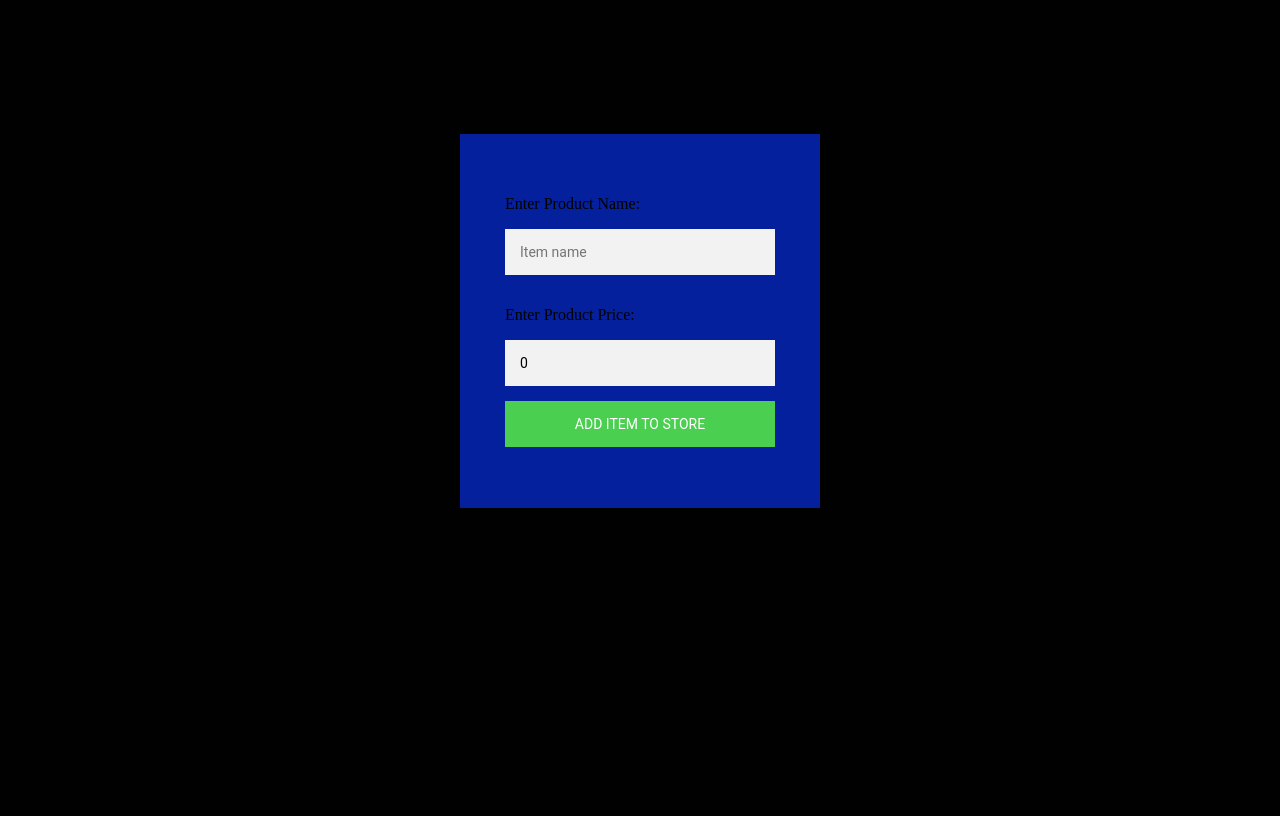
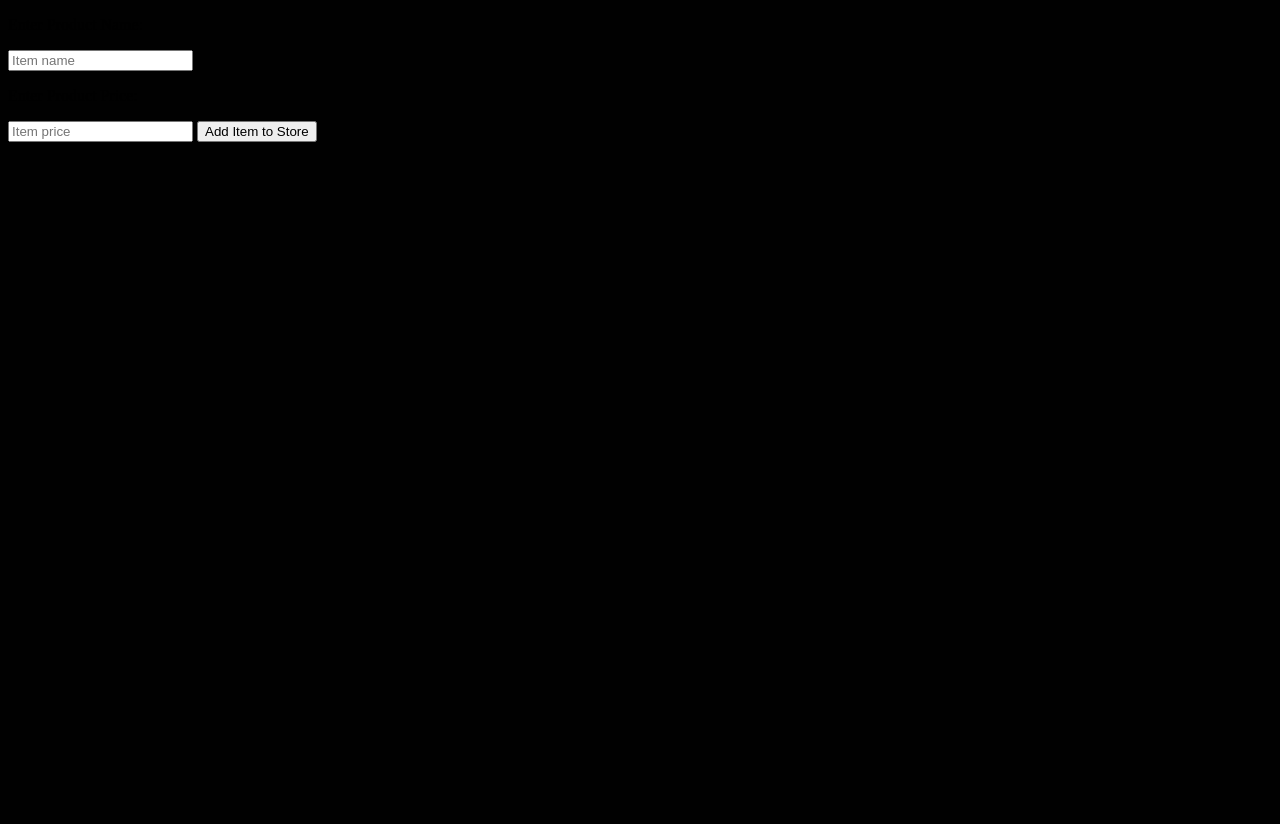
Before and after one commit to CKStudios2018/lvlBot, a website: page docs/shop/sell/index.html in a window 1280 px wide. Drawn offline with Linux system fonts and the light colour scheme.

Commit message:
Finally finished sorting the damn thing
goddamn these errors

```diff
--- a/docs/shop/sell/index.html
+++ b/docs/shop/sell/index.html
@@ -7,18 +7,12 @@
     <link rel="stylesheet" href="style.css">
 </head>
 <body>
-    <div class="sell-page">
-    <div class="form">
-        <form class="sell-form">
-            <p>Enter Product Name:</p>
-            <input type="text" id="itemToSell" placeholder="Item name"/>
-            <p>Enter Product Price:</p>
-            <input type="number" id="priceToSell" placeholder="Item price" value="0"/>
-            <button onclick="sendMessage()">Add Item to Store</button>
-            <p id="errorCatch"></p>
-        </form>
-    </div>
-    </div>
+  <p>Enter Product Name:</p>
+  <input type="text" id="itemToSell" placeholder="Item name"/>
+  <p>Enter Product Price:</p>
+  <input type="number" id="priceToSell" placeholder="Item price"/>
+  <button onclick="sendMessage()">Add Item to Store</button>
+  <p id="errorCatch"></p>
 </body>
 <script>
     function sendMessage() {
@@ -29,11 +23,11 @@
       request.open("POST", loginVal);
       try {
         if(inputVal == "")  throw "empty";
-        if(price == "") throw "empty";
+        if(loginVal == "") throw "empty";
       }
       catch(err) {
         inputVal.innerHTML = "DLB Item is " + err;
-        price.innerHTML = "DLB Price is " + err;
+        loginVal.innerHTML = "DLB Price is " + err;
       }
 
       request.setRequestHeader('Content-type', 'application/json');
@@ -41,7 +35,7 @@
       var params = {
         username: "",
         avatar_url: "",
-        content: inputVal + price
+        content: inputVal + " " + price + " coins"
       }
 
       request.send(JSON.stringify(params));
```
